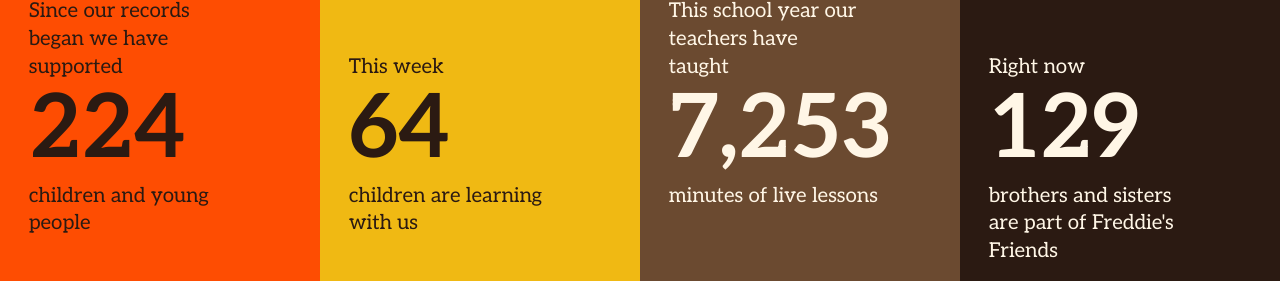
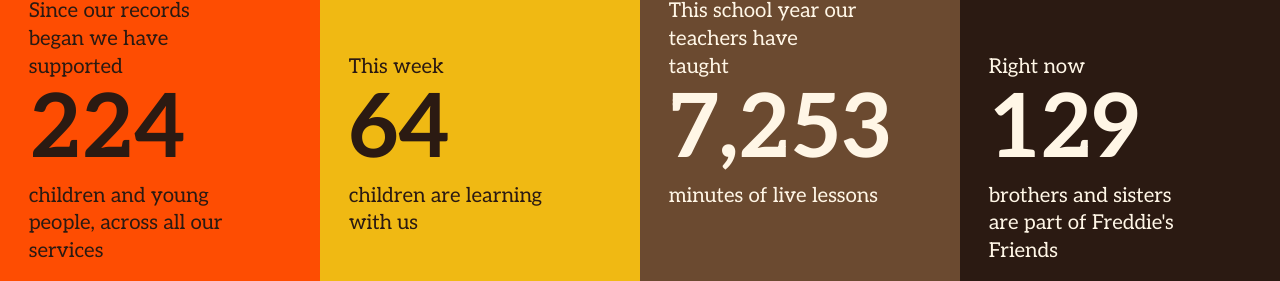
Before and after one commit to PJTbmf/bmf-impact, a plain HTML site: page index.html in a window 1280 px wide. Shown: the part 671-952 px from the top of the page. Drawn offline with Linux system fonts and the light colour scheme.

Commit message:
Plain version: say the headline covers all our services
Co-Authored-By: Claude Fable 5.2 <noreply@anthropic.com>
Claude-Session: https://claude.ai/code/session_017gx4RjkDXDGo3Z792cwUsD

```diff
--- a/index.html
+++ b/index.html
@@ -36,7 +36,7 @@
       <h2 class="tile__name">All our support</h2>
       <p class="tile__lead">Since our records began we have supported</p>
       <p class="tile__figure" data-figure="headline.children_supported_ever">&nbsp;</p>
-      <p class="tile__unit">children and young people</p>
+      <p class="tile__unit">children and young people, across all our services</p>
       <a class="tile__link" href="#need">See why we are needed</a>
     </article>
     <article class="tile tile--golden">
```
